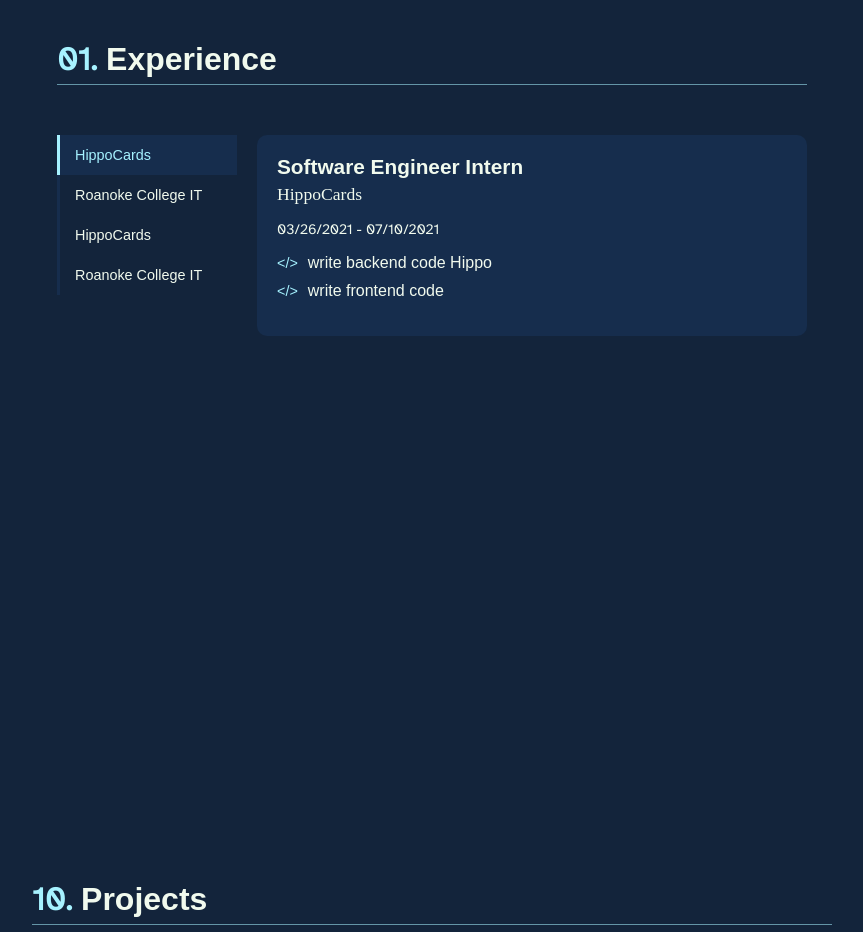
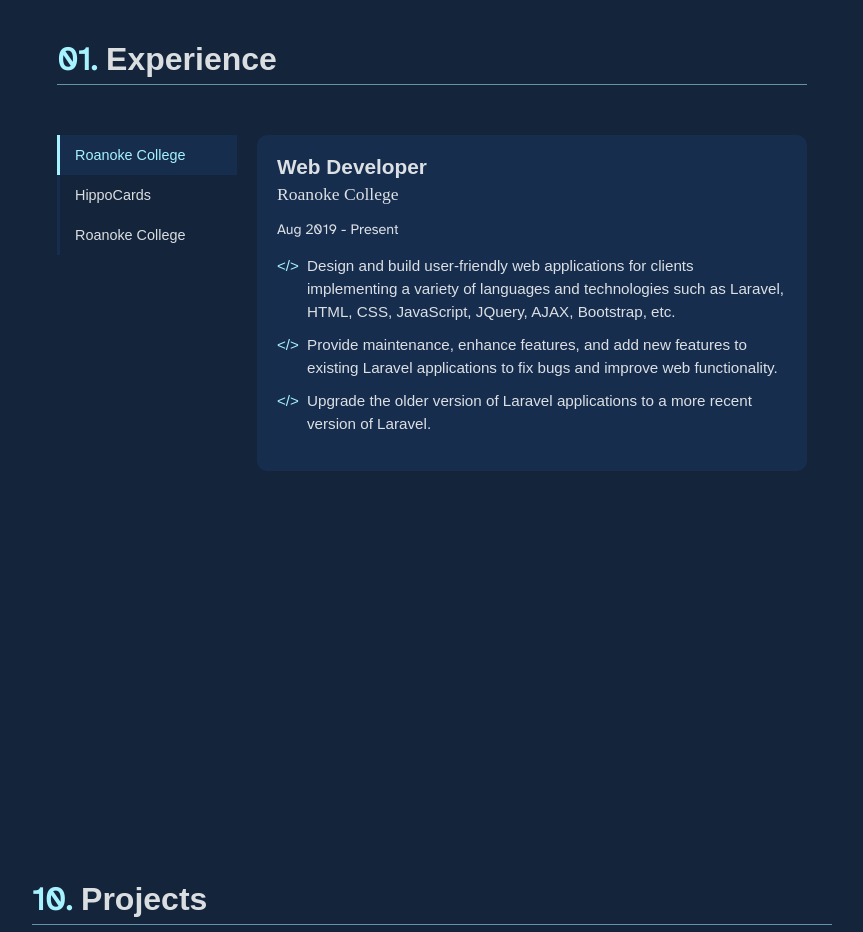
Before and after one commit to bgankhuyag/personal-web, a React (Create React App) app: page / in a window 1280 px wide. Shown: the part 1620-2552 px from the top of the page, without its empty margins (208-1071 px from the left). Built offline with nearby package versions, Linux system fonts and the light colour scheme; a web font is replaced by a local one.

Commit message:
changed styles

```diff
--- a/src/components/experience/index.js
+++ b/src/components/experience/index.js
@@ -28,7 +28,7 @@
         {item.description.map((elem) => {
           i++;
           return (
-            <li key={i}>{elem}</li>
+            <li key={i}><span className="bulletpoint">{'</>'}</span><span>{elem}</span></li>
           )
         })}
         </ul>
--- a/src/components/styles.css
+++ b/src/components/styles.css
@@ -1,3 +1,7 @@
+.content {
+  color: rgba(255, 255, 255, 0.85);
+}
+
 .header {
   display: flex;
   flex-wrap: wrap;
@@ -492,13 +496,14 @@
 li {
   list-style: none;
   margin-bottom: 10px;
+  line-height: 23px;
+  display: grid;
+  grid-template-columns: 30px 1fr;
+  font-size: 0.95em;
 }
 
-li:before {
-    content:"</>";
-    font-size:0.9rem;
-    color: var(--sky-blue-crayola-2);
-    margin-right: 10px;
+.bulletpoint {
+  color: var(--sky-blue-crayola-2);
 }
 
 @media only screen and (max-width: 670px) {
--- a/src/data/data.js
+++ b/src/data/data.js
@@ -54,46 +54,38 @@
 export const exp = [
   {
     id: 0,
+    role: "Web Developer",
+    name: "Roanoke College",
+    description: [
+      "Design and build user-friendly web applications for clients implementing a variety of languages and technologies such as Laravel, HTML, CSS, JavaScript, JQuery, AJAX, Bootstrap, etc.",
+      "Provide maintenance, enhance features, and add new features to existing Laravel applications to fix bugs and improve web functionality.",
+      "Upgrade the older version of Laravel applications to a more recent version of Laravel.",
+    ],
+    start_date: "Aug 2019",
+    end_date: null
+  },
+  {
+    id: 1,
     role: "Software Engineer Intern",
     name: "HippoCards",
     description: [
-      "write backend code Hippo",
-      "write frontend code"
+      "Developed performant full-stack applications using Laravel, ReactJS, MySQL, Amazon Web Services, etc., for internal projects and training.",
+      "Collaborated with two other interns to design and develop the frontend of a customer data management application for tutoring centers using ReactJS, which allows users to view students’ attendance, students’ grades, payments paid, expected earnings, etc. depending on the user’s privilege.",
+      "Displayed quick learning ability by picking up ReactJS and creating a simple application implementing it in a week.",
     ],
-    start_date: "03/26/2021",
-    end_date: "07/10/2021"
-  },
-  {
-    id: 1,
-    role: "Web Developer",
-    name: "Roanoke College IT",
-    description: [
-      "write backend code IT",
-      "write frontend code"
-    ],
-    start_date: "08/26/2019",
-    end_date: null
+    start_date: "Mar 2021",
+    end_date: "Jul 2021"
   },
   {
     id: 2,
-    role: "Software Engineer Intern",
-    name: "HippoCards",
+    role: "IT Front Desk Receptionist",
+    name: "Roanoke College",
     description: [
-      "write backend code hi",
-      "write frontend code"
+      "Reset students’ Roanoke College account and email password, and checked in laptops with software or hardware problems to be looked at by the technicians.",
+      "Answered phone calls received on the IT Student Help Desk phone and troubleshot technical problems students may be facing and walked them through the solution over the phone.",
+      "Answered and redirected phone calls received on the Roanoke College main phone.",
     ],
-    start_date: "03/26/2021",
-    end_date: "07/10/2021"
+    start_date: "Jan 2019",
+    end_date: "May 2019"
   },
-  {
-    id: 3,
-    role: "Web Developer",
-    name: "Roanoke College IT",
-    description: [
-      "write backend code it",
-      "write frontend code"
-    ],
-    start_date: "08/26/2019",
-    end_date: null
-  }
 ]
```
